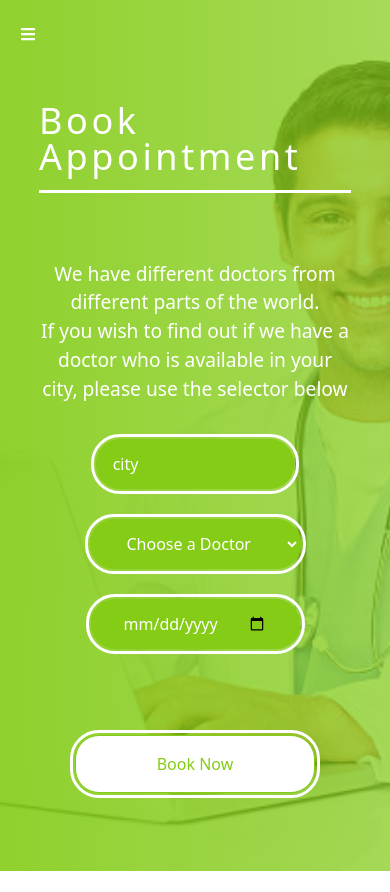
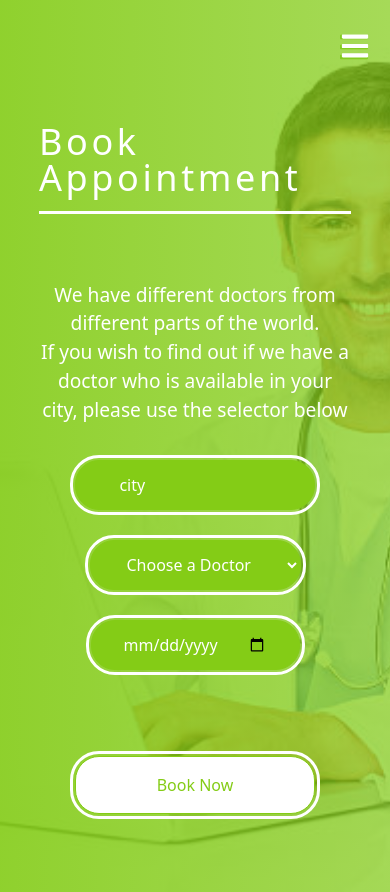
Before and after one commit to victorokoroji/doctors-appointment-frontend, a React (Create React App) app: page /reserve in a window 390 px wide. Before the commit the page ends 871 px from the top, so only its background shows below. Built offline with nearby package versions, Linux system fonts and the light colour scheme; a web font is replaced by a local one.

Commit message:
Fix linters

```diff
--- a/src/App.js
+++ b/src/App.js
@@ -6,7 +6,6 @@ import Home from './components/Home';
 import ReserveForm from './components/ReserveForm';
 import DoctorsPage from './components/DoctorsPage/DoctorsPage';
 import Reservations from './components/Reservations';
-import Doctor from './components/DoctorsPage/Doctor';
 import DoctorDetail from './components/DoctorsPage/DoctorDetail';
 
 function App() {
@@ -19,7 +18,6 @@ function App() {
         <Route path="/reserve" element={(<ReserveForm />)} />
         <Route path="/doctors" element={<DoctorsPage />} />
         <Route path="/reservations" element={<Reservations />} />
-        <Route path="/doctors/:id" element={<Doctor />} />
         <Route path="/doctors/:id" element={<DoctorDetail />} />
       </Routes>
     </Router>
--- a/src/components/DoctorsPage/docPage.module.css
+++ b/src/components/DoctorsPage/docPage.module.css
@@ -39,6 +39,7 @@
   flex-direction: column;
   min-height: 100vh;
   z-index: 1000;
+  background-color: #fff;
 }
 
 .sidebarLogo {
--- a/src/components/Reservations.js
+++ b/src/components/Reservations.js
@@ -1,7 +1,7 @@
 import React from 'react';
 import ReservationsPage from './ReservationsPage';
 import style from '../css/reservationspage.module.css';
-import Sidebar from '../components/DoctorsPage/Sidebar';
+import Sidebar from './DoctorsPage/Sidebar';
 
 const Reservations = () => (
   <div className={style.reservationBodyContainer}>
--- a/src/components/ReservationsPage.js
+++ b/src/components/ReservationsPage.js
@@ -1,9 +1,8 @@
 import React from 'react';
 import style from '../css/reservationspage.module.css';
-import Image from '../assets/images/reserveformdoctor.jpg'
+import Image from '../assets/images/reserveformdoctor.jpg';
 
 const ReservationsPage = () => {
-
   const reservations = [
     {
       image: '../../src/assets/images/reserveformdoctor.jpg',
@@ -38,13 +37,13 @@ const ReservationsPage = () => {
       )}
       {
          reservations.map((item) => (
-                <div className={style.reserveBody}>
+           <div className={style.reserveBody} key={item.id}>
              <img src={Image} alt="doctor" className={style.imageIcon} />
              <p className={style.reservationCity}>{item.city}</p>
              <p className={style.reservationCity}>{item.date}</p>
              <button
                type="button"
-                  onClick={() => cancelReservation(item.id)}
+
                className={style.reserveBodyButton}
              >
                Cancel
--- a/src/components/ReserveForm.js
+++ b/src/components/ReserveForm.js
@@ -1,12 +1,23 @@
 import React from 'react';
 import { FaBars } from 'react-icons/fa';
 import style from '../css/reserveform.module.css';
+import Sidebar from './DoctorsPage/Sidebar';
 
-const ReserveForm = () => (
+const ReserveForm = () => {
+  const toggleMenu = () => {
+    const navMenu = document.querySelector('#toggler');
+    navMenu.classList.toggle(style.sidebarContainer);
+  };
+  return (
+    <>
+      <div id="toggler" className={style.sidebarContainer}>
+        <Sidebar />
+      </div>
+
       <section className={style.reserveContainer}>
         <div className={style.mainBody}>
           <div className={style.sideButton}>
-        <button type="button" className={style.hamburger}>
+            <button type="button" className={style.hamburger} onClick={toggleMenu}>
               <FaBars />
             </button>
           </div>
@@ -59,6 +70,8 @@ const ReserveForm = () => (
           </div>
         </div>
       </section>
+    </>
   );
+};
 
 export default ReserveForm;
--- a/src/css/reservationspage.module.css
+++ b/src/css/reservationspage.module.css
@@ -1,55 +1,51 @@
-.reserveContainer{
+.reserveContainer {
   margin: 4rem 0 4rem 0;
   display: flex;
   flex-direction: column;
   gap: 2.5rem;
 }
 
-.reserveHeading{
+.reserveHeading {
   font-size: 1.125rem;
   line-height: 1.75rem;
   text-align: center;
   margin-top: 1rem;
 }
 
-.reservationBodyContainer{
+.reservationBodyContainer {
   min-height: 100vh;
   display: flex;
   background-color: white;
 }
 
-.reserveBody{
+.reserveBody {
   display: flex;
   justify-content: space-between;
   align-items: center;
   padding: 0 20px;
   margin-bottom: 1rem;
-
 }
 
-
-.imageIcon{
+.imageIcon {
   display: block;
   width: 15%;
   border-radius: 10px;
 }
 
-.reservationCity{
+.reservationCity {
   margin-bottom: 0 !important;
   font-weight: 700;
 }
 
-.reserveBodyButton{
+.reserveBodyButton {
   padding: 1rem 1.5rem;
   background-color: #84cc16;
   border-radius: 5px;
   border-color: #84cc16;
   color: #f8fafc;
-
 }
 
-
-.reservationHeading{
+.reservationHeading {
   font-size: 1.875rem;
   line-height: 2.25rem;
   color: #0f172a;
@@ -57,10 +53,9 @@
   text-align: center;
   font-weight: 700;
   margin-top: 20px;
-
 }
 
-.reservationPageContainer{
+.reservationPageContainer {
   display: flex;
   flex-direction: column;
   text-align: center;
@@ -71,24 +66,22 @@
 }
 
 @media only screen and (max-width: 768px) {
-
-    .imageBody{
+  .imageBody {
     background-color: #83cc1684;
     padding: 0;
     position: relative;
     width: 0;
     border-radius: 100%;
-
   }
 
-    .imageIcon{
+  .imageIcon {
     display: block;
     width: 80px;
     position: initial;
     border-radius: 10px;
   }
 
-    .reservationPageContainer{
+  .reservationPageContainer {
     display: flex;
     flex-direction: column;
     text-align: center;
@@ -110,33 +103,26 @@
     background: #fff;
   }
 
-      .reservationCity{
+  .reservationCity {
     margin-bottom: 0 !important;
-        font-weight: 700;
+    font-weight: 500;
     font-size: 0.7rem;
   }
 
-    .reserveBodyButton{
+  .reserveBodyButton {
     padding: 0.1rem 0.3rem;
     font-size: 0.8rem;
-
-    }
-
-    .reservationCity{
-        font-weight: 500;
   }
 
   .reservationHeading {
     margin-top: 70px;
   }
 
-    .reserveContainer{
+  .reserveContainer {
     margin: 3rem 0 3rem 0;
   }
 
-    .reserveBody{
+  .reserveBody {
     padding: 0 10px;
-
   }
-
 }
--- a/src/css/reserveform.module.css
+++ b/src/css/reserveform.module.css
@@ -8,7 +8,7 @@
 
 .sideButton {
   display: flex;
-  justify-content: space-between;
+  justify-content: flex-end;
   padding: 20px;
 }
 
@@ -16,6 +16,7 @@
   color: #fff;
   background: none;
   border: none;
+  font-size: 30px;
 }
 
 .heading {
@@ -128,6 +129,16 @@
   color: #fff;
 }
 
+.toggle {
+  display: none;
+  background-color: #fff;
+}
+
+.sidebarContainer {
+  display: none;
+  background-color: #fff;
+}
+
 @media only screen and (max-width: 768px) {
   .formBlock {
     flex-direction: column;
@@ -152,5 +163,26 @@
   .formInput {
     width: 75%;
     margin: auto;
+    padding: 0.75rem 2.7rem;
+  }
+
+  .toggle {
+    position: fixed;
+    width: 60%;
+    z-index: 5;
+    left: 0;
+    top: 0;
+    background: #fff;
+    transition: width 5s ease-out;
+  }
+
+  .sidebarContainer {
+    display: block;
+  }
+
+  .hamburger {
+    color: #fff;
+    font-size: 30px;
+    z-index: 1000;
   }
 }
```
Lines whose indentation alone changed are shown as unchanged.
